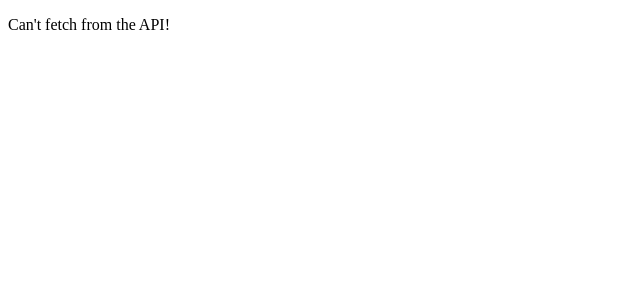
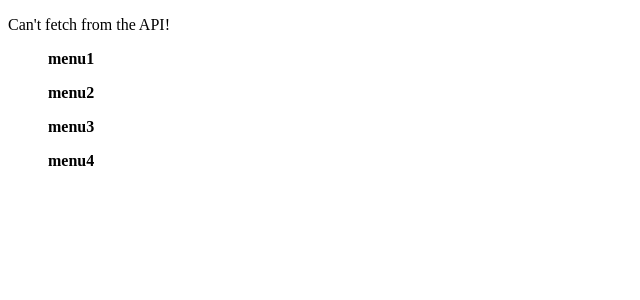
Before and after one commit to a1eaiactaest/dht11, a React (Create React App) app in the folder frontend/: page / in a window 1280 px wide. Shown: the top 300 px of the page, without its empty margins (0-640 px from the left). Built offline with nearby package versions, Linux system fonts and the light colour scheme; no server answers.

Commit message:
very upo menu

```diff
--- a/frontend/src/App.jsx
+++ b/frontend/src/App.js
@@ -1,8 +1,12 @@
-import {useState, useEffect} from "react"
+import {useState, useEffect} from "react";
 
-export default function App(){
-  const [resp, setResp] = useState({})
-  const [error, setError] = useState(false)
+import Homepage from "./homepage/Homepage";
+
+function App(){
+
+  const [resp, setResp] = useState({});
+  const [error, setError] = useState(false);
+
   useEffect(() => {
     fetch("http://localhost:1337/api/info")
       .then(res => res.json())
@@ -13,7 +17,7 @@ export default function App(){
         console.log("cant fetch api!")
         setError(true)
       })
-  },[])
+  },[]);
 
   return (
     <>
@@ -27,6 +31,9 @@ export default function App(){
           <p>humidity: {resp.hum}</p>
         </>
       }
+      <Homepage />
     </>
-  )
-}
+  );
+};
+
+export default App;
--- /dev/null
+++ b/frontend/src/homepage/Homepage.js
@@ -0,0 +1,16 @@
+import React from 'react';
+import MenuElement from './components/MenuElement.js';
+
+const Homepage = (props) => {
+  return (
+    <React.Fragment>
+      <MenuElement href='menu1' name='menu1'/>
+      <MenuElement href='menu2' name='menu2'/>
+      <MenuElement href='menu3' name='menu3'/>
+      <MenuElement href='menu4' name='menu4'/>
+    </React.Fragment>
+
+  );
+};
+
+export default Homepage;
--- /dev/null
+++ b/frontend/src/homepage/components/MenuElement.css
@@ -0,0 +1,18 @@
+.menu-elem{
+  display: block;
+  font-weight: bold;
+}
+
+a {
+  text-decoration: none;
+  color: black;
+}
+
+a.visited {
+  text-decoration: none;
+  color: black;
+}
+
+a:hover {
+  color: rgba(126, 165, 116, 0.5);
+}
--- /dev/null
+++ b/frontend/src/homepage/components/MenuElement.js
@@ -0,0 +1,11 @@
+import React from "react";
+
+import './MenuElement.css';
+
+const MenuElement = (props) => {
+  return (
+    <ul><a href={props.href} className={`menu-elem`}>{props.name}</a></ul>
+  );
+}
+
+export default MenuElement;
```
